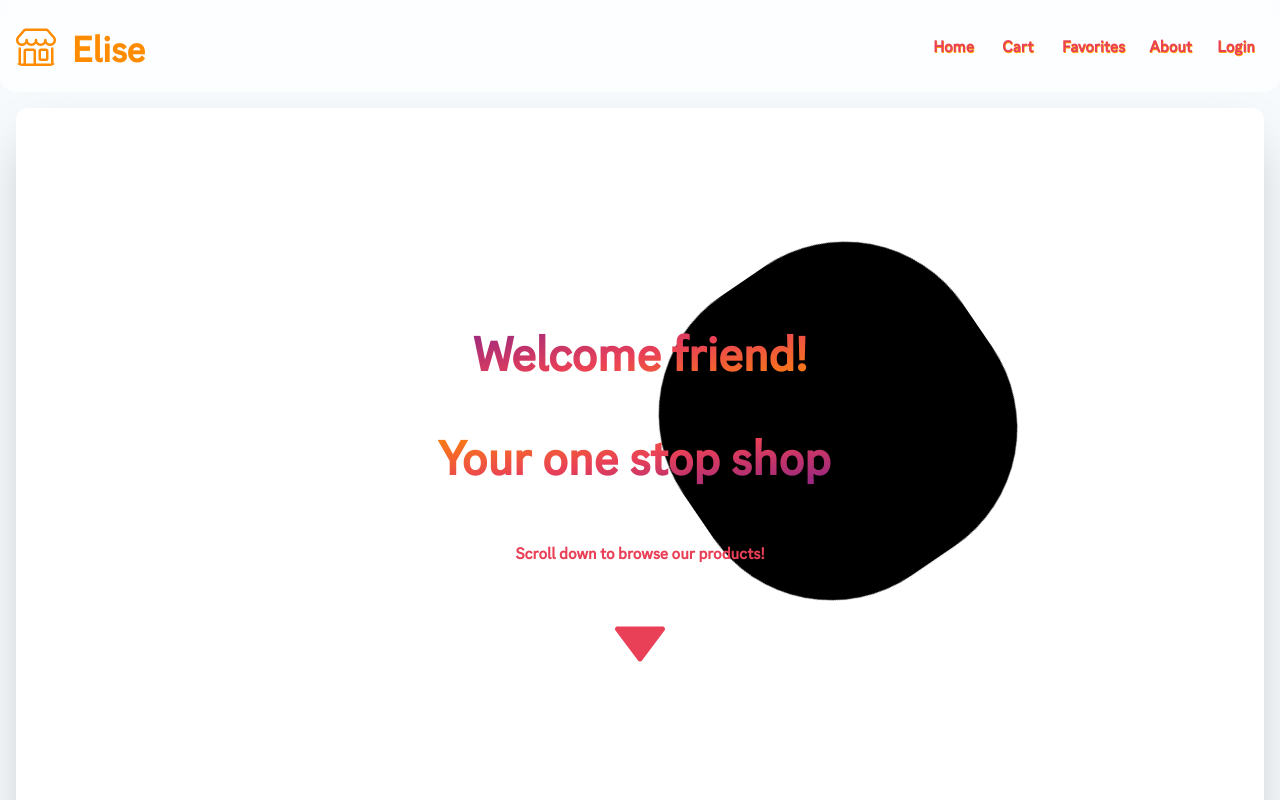
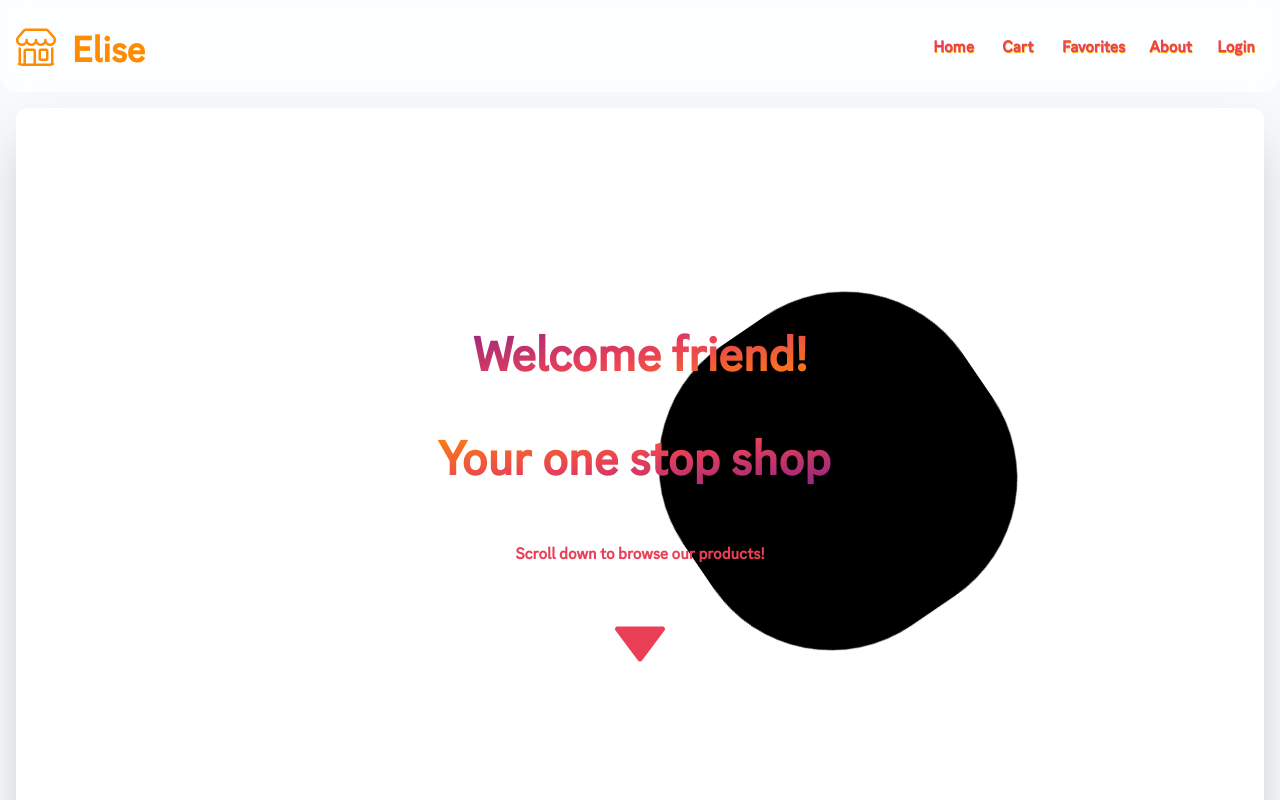
Before and after one commit to onurcagan/ecommerce-site, a Next.js app: page / in a window 1280 px wide. Shown: the top 800 px of the page. Built offline with nearby package versions, Linux system fonts and the light colour scheme; no server answers.

Commit message:
fixed the animation so it converges on the black dot

```diff
--- a/src/components/HomePage.tsx
+++ b/src/components/HomePage.tsx
@@ -78,7 +78,7 @@ function HomePage() {
             zIndex: '1',
             position: 'absolute',
             marginLeft: '395px',
-            marginBottom: '150px',
+            marginBottom: '50px',
           }}
           animate={{
             scale: [1, 2, 2, 1, 0],
```
